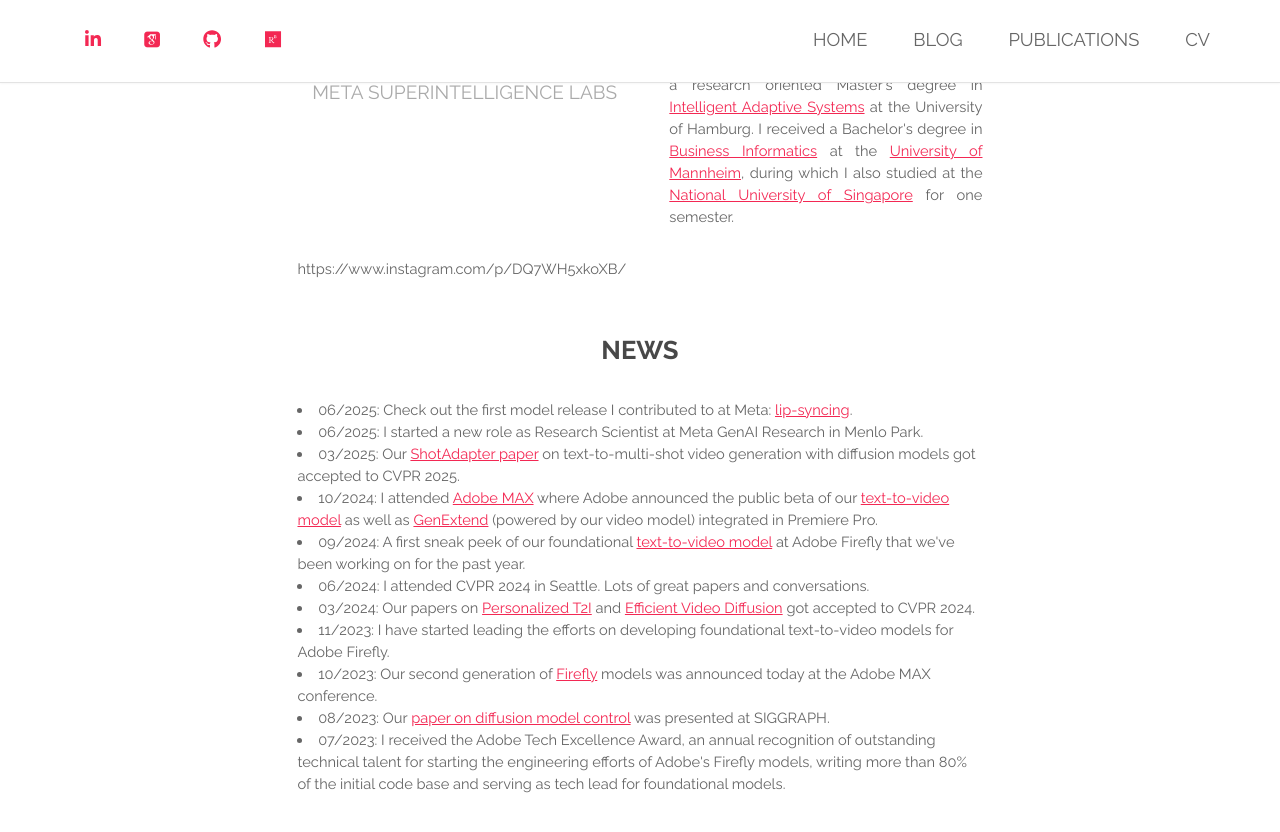
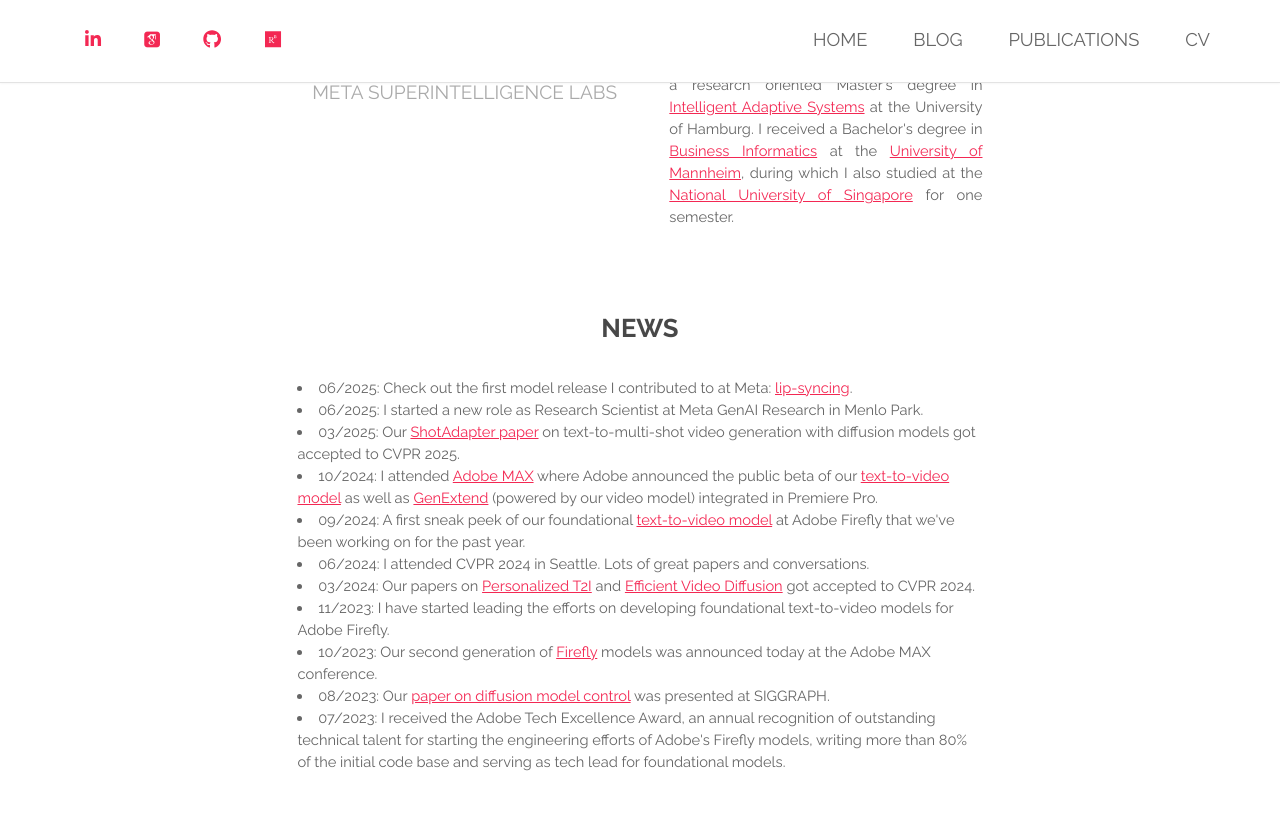
Before and after one commit to tohinz/tohinz.github.io, a Jekyll site: the page built from index.html, in a window 1280 px wide and 900 px high, scrolled down 395 px. Shown: the top 832 px of the window. Built offline with Jekyll 4.4.1, drawn with Linux system fonts in a browser that asks for light colours; cached includes are drawn as plain includes; nearby versions of some CDN libraries; some web fonts are replaced; some of the changed lines change nothing that is shown.

Commit message:
updates meta

```diff
--- a/index.html
+++ b/index.html
@@ -39,7 +39,7 @@
 				</p>
 			</div>
 		</ul>
-https://www.instagram.com/p/DQ7WH5xkoXB/
+
 		<h2 style="text-align: center">News</h2>
 		<ul></ul>
 		<li>06/2025: Check out the first model release I contributed to at Meta: <a
```
